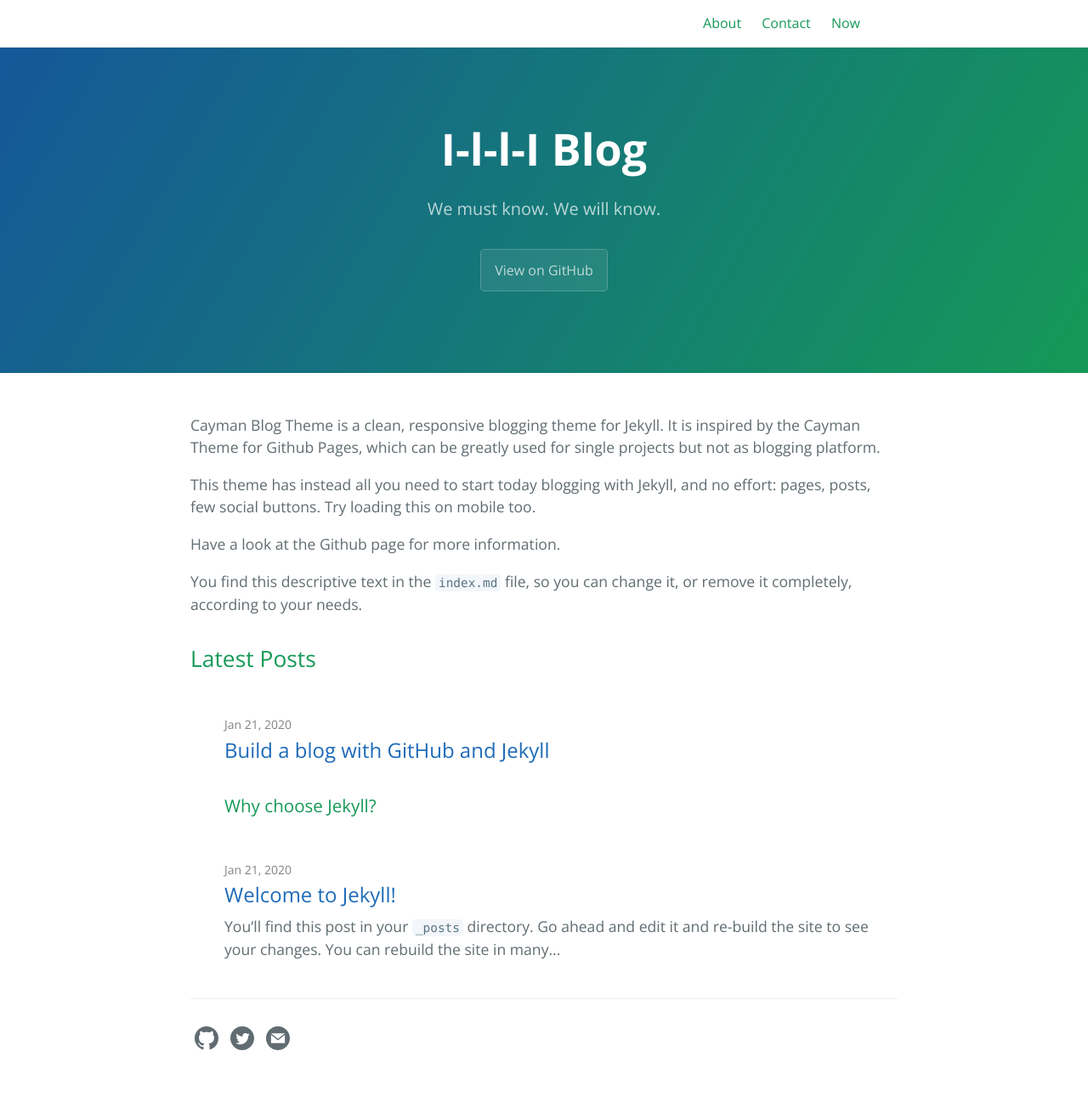
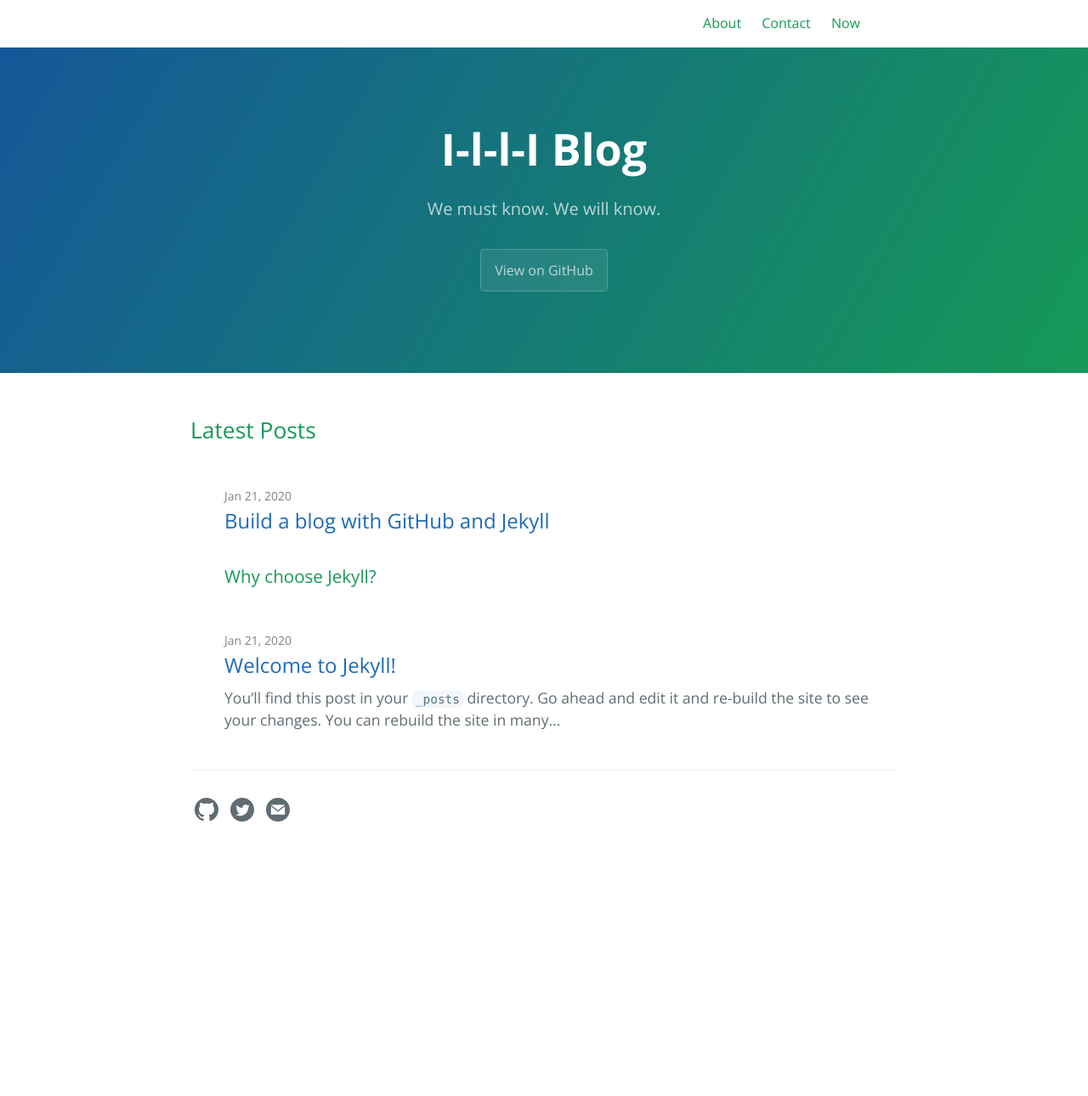
Before and after one commit to I-l-l-I/blog, a Jekyll site: the page built from index.md, in a window 1280 px wide. Shown: the whole page at 85% size. Built offline with Jekyll 4.4.1, drawn with Linux system fonts in a browser that asks for light colours; after the commit the page ends 1021 px from its top, so only the background shows below that.

Commit message:
update basic information

```diff
--- a/index.md
+++ b/index.md
@@ -7,11 +7,3 @@
 #
 layout: home
 ---
-
-Cayman Blog Theme is a clean, responsive blogging theme for Jekyll. It is inspired by the Cayman Theme for Github Pages, which can be greatly used for single projects but not as blogging platform.
-
-This theme has instead all you need to start today blogging with Jekyll, and no effort: pages, posts, few social buttons. Try loading this on mobile too.
-
-Have a look at the Github page for more information.
-
-You find this descriptive text in the `index.md` file, so you can change it, or remove it completely, according to your needs.
```
Also changed, not shown: about.md (+1 -4 lines), contact.md (+2 -2 lines), now.md (+2 -2 lines).
